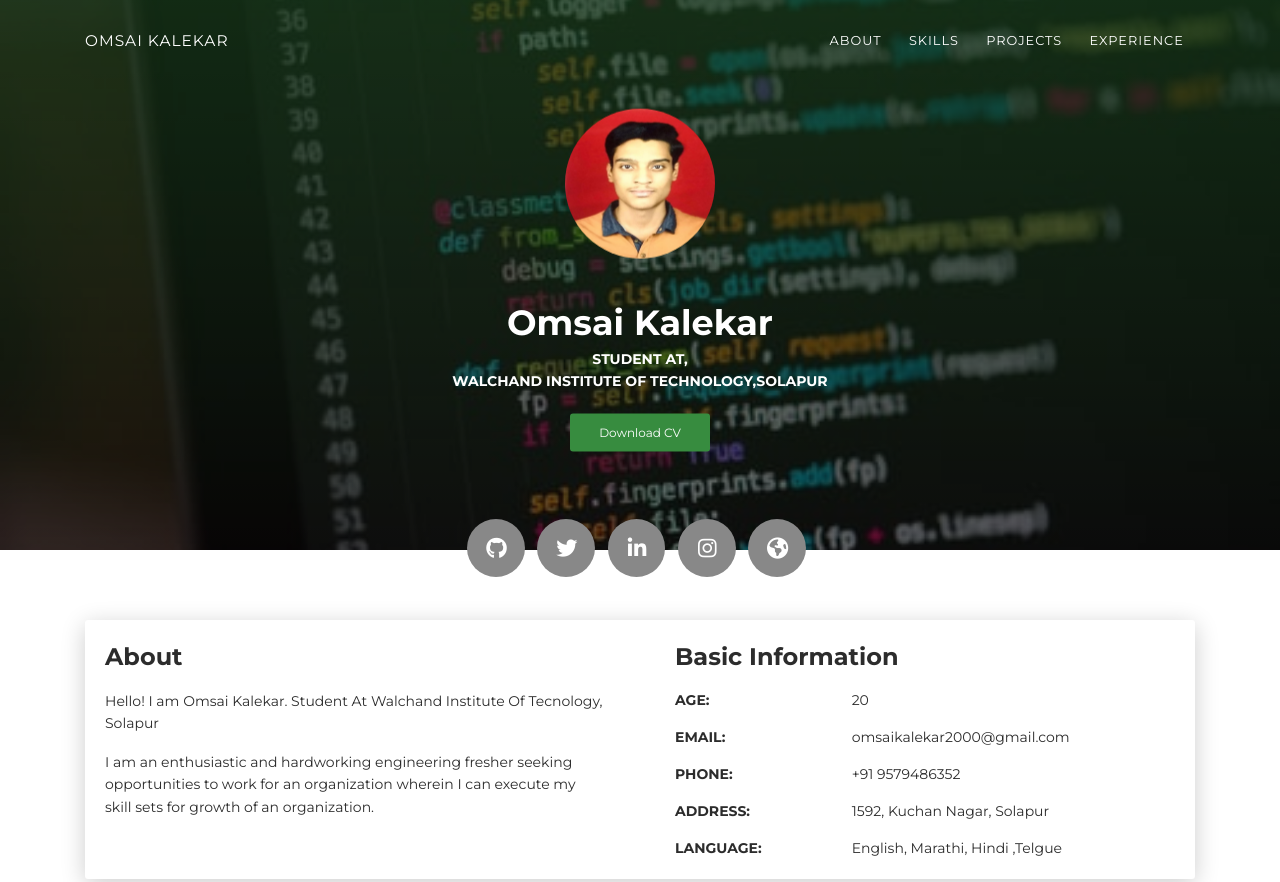
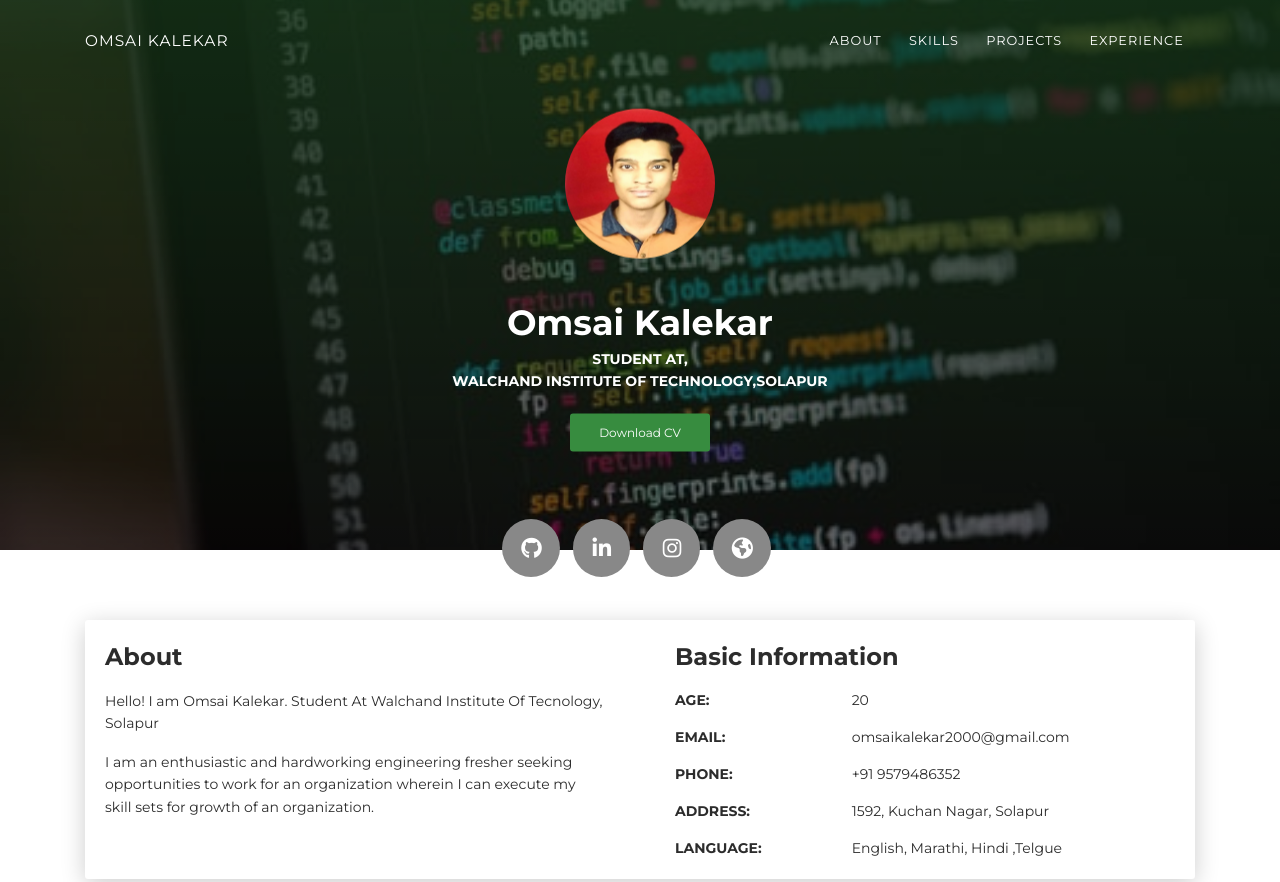
Before and after one commit to Omsaik08/Portfolio, a plain HTML site: page index.html in a window 1280 px wide. Shown: the top 882 px of the page. Drawn offline with Linux system fonts and the light colour scheme.

Commit message:
Second Commit

```diff
--- a/index.html
+++ b/index.html
@@ -56,7 +56,6 @@
         <div class="container">
           <div class="button-container">
             <a class="btn btn-default btn-round btn-lg btn-icon" href="https://github.com/Omsaik08" rel="tooltip" title="Follow me on Github"><i class="fa fa-github"></i></a>
-            <a class="btn btn-default btn-round btn-lg btn-icon" href="https://twitter.com/Omsai21989397" rel="tooltip" title="Follow me on Twitter"><i class="fa fa-twitter"></i></a>
             <a class="btn btn-default btn-round btn-lg btn-icon" href="https://www.linkedin.com/in/omsai-kalekar-2ab74618b" rel="tooltip" title="Follow me on Linkdin"><i class="fa fa-linkedin"></i></a>
             <a class="btn btn-default btn-round btn-lg btn-icon" href="https://www.instagram.com/0msai.k_/" rel="tooltip" title="Follow me on Instagram"><i class="fa fa-instagram"></i></a>
             <a class="btn btn-default btn-round btn-lg btn-icon" href="http://sentimentilysis.pythonanywhere.com/" rel="tooltip" title="Latest Website"><i class="fa fa-globe"></i></a></div>
```
